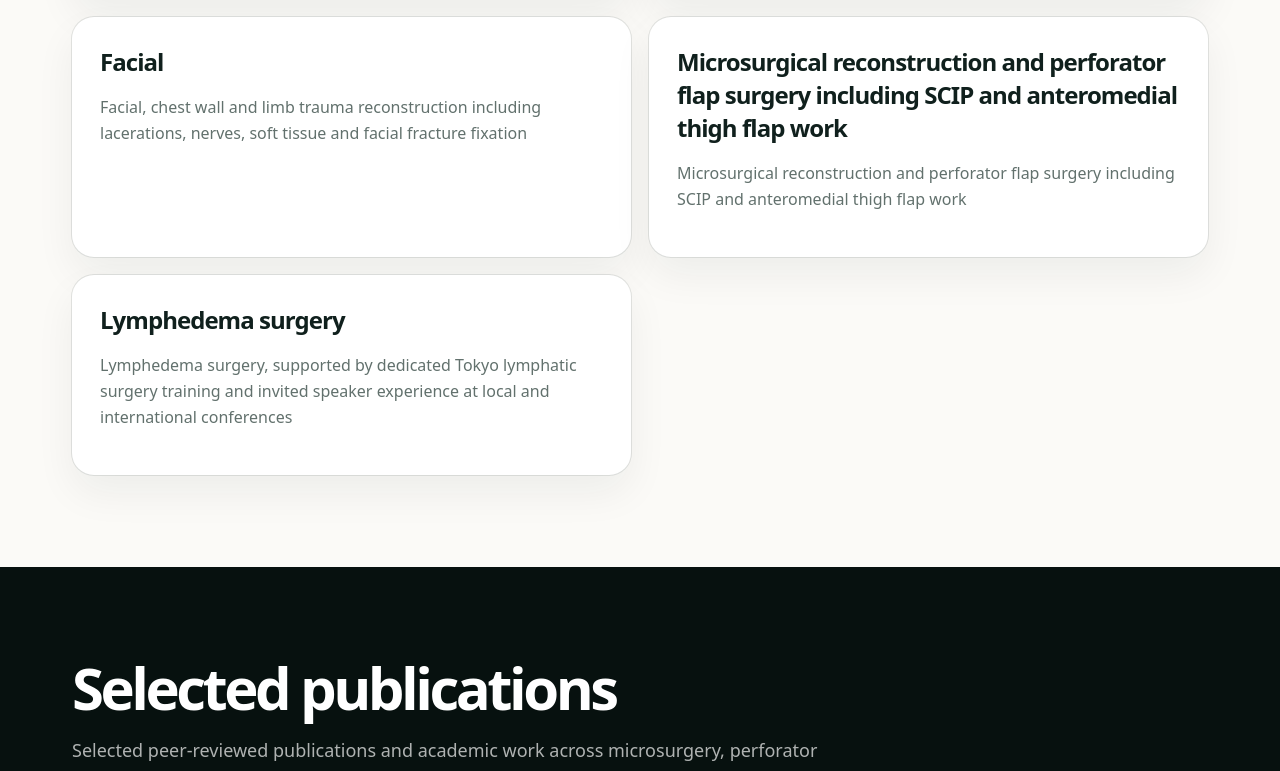
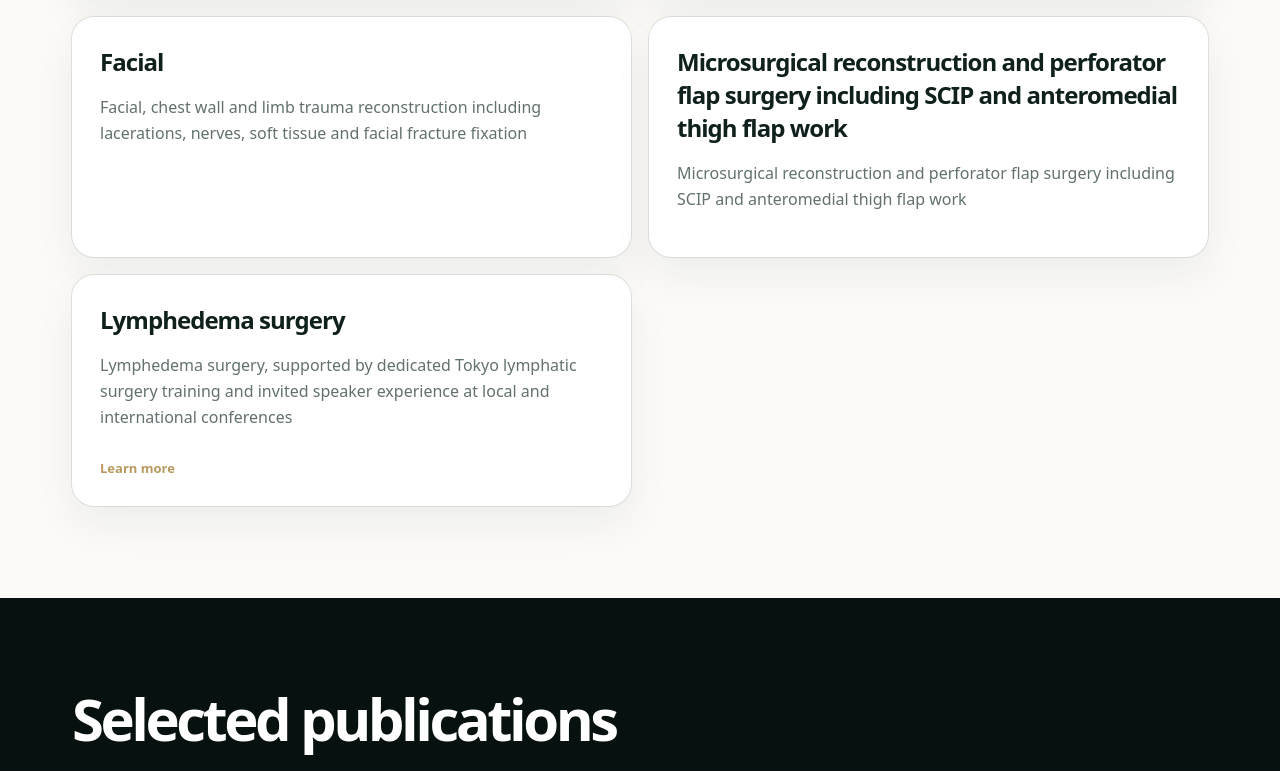
Before and after one commit to zatyrical/plasticwebsite, a Next.js app: page / in a window 1280 px wide. Shown: the part 5632-6403 px from the top of the page. Built offline with nearby package versions, Linux system fonts and the light colour scheme.

Commit message:
Link reconstruction lymphedema card

```diff
--- a/app/page.tsx
+++ b/app/page.tsx
@@ -12,13 +12,13 @@ const aesthetic = [
 ];
 
 const reconstruction = [
-  'Breast reconstruction, including implant-based reconstruction, free DIEP flap reconstruction and the reconstruction component for Singapore’s first robotic mastectomy',
-  'Gender-affirming chest reconstruction / FTM top surgery experience in Singapore',
-  'Lower limb reconstruction using bespoke flap planning, SCIP flap expertise, authorship of a SCIP flap book chapter and keynote lecture experience on lower-limb subunit reconstruction at the European Federation of Societies for Microsurgery meeting in 2024',
-  'Head and neck reconstruction, including tongue, maxillary, mandibular and pharyngeal reconstruction, with observership exposure at MD Anderson Cancer Center',
-  'Facial, chest wall and limb trauma reconstruction including lacerations, nerves, soft tissue and facial fracture fixation',
-  'Microsurgical reconstruction and perforator flap surgery including SCIP and anteromedial thigh flap work',
-  'Lymphedema surgery, supported by dedicated Tokyo lymphatic surgery training and invited speaker experience at local and international conferences'
+  { text: 'Breast reconstruction, including implant-based reconstruction, free DIEP flap reconstruction and the reconstruction component for Singapore’s first robotic mastectomy', href: '' },
+  { text: 'Gender-affirming chest reconstruction / FTM top surgery experience in Singapore', href: '' },
+  { text: 'Lower limb reconstruction using bespoke flap planning, SCIP flap expertise, authorship of a SCIP flap book chapter and keynote lecture experience on lower-limb subunit reconstruction at the European Federation of Societies for Microsurgery meeting in 2024', href: '' },
+  { text: 'Head and neck reconstruction, including tongue, maxillary, mandibular and pharyngeal reconstruction, with observership exposure at MD Anderson Cancer Center', href: '' },
+  { text: 'Facial, chest wall and limb trauma reconstruction including lacerations, nerves, soft tissue and facial fracture fixation', href: '' },
+  { text: 'Microsurgical reconstruction and perforator flap surgery including SCIP and anteromedial thigh flap work', href: '' },
+  { text: 'Lymphedema surgery, supported by dedicated Tokyo lymphatic surgery training and invited speaker experience at local and international conferences', href: '/lymphedema-surgery-singapore' }
 ];
 
 const trainingMentorship = [
@@ -229,7 +229,7 @@ export default function Home() {
         <div className="container">
           <h2>Reconstructive surgery</h2>
           <p className="section-intro">Dr Sun’s reconstructive practice spans breast, lower limb, lymphatic, head and neck, and trauma reconstruction. His experience includes the reconstruction component for Singapore’s first robotic mastectomy, MD Anderson head-and-neck observership exposure, lower-limb reconstruction academic work and invited lymphedema surgery talks at local and international meetings.</p>
-          <div className="grid-2">{reconstruction.map((x) => <div className="card" key={x}><h3>{x.split(',')[0]}</h3><p>{x}</p></div>)}</div>
+          <div className="grid-2">{reconstruction.map((x) => x.href ? <a className="card linked-card" href={x.href} key={x.text}><h3>{x.text.split(',')[0]}</h3><p>{x.text}</p><span>Learn more</span></a> : <div className="card" key={x.text}><h3>{x.text.split(',')[0]}</h3><p>{x.text}</p></div>)}</div>
         </div>
       </section>
 
```
